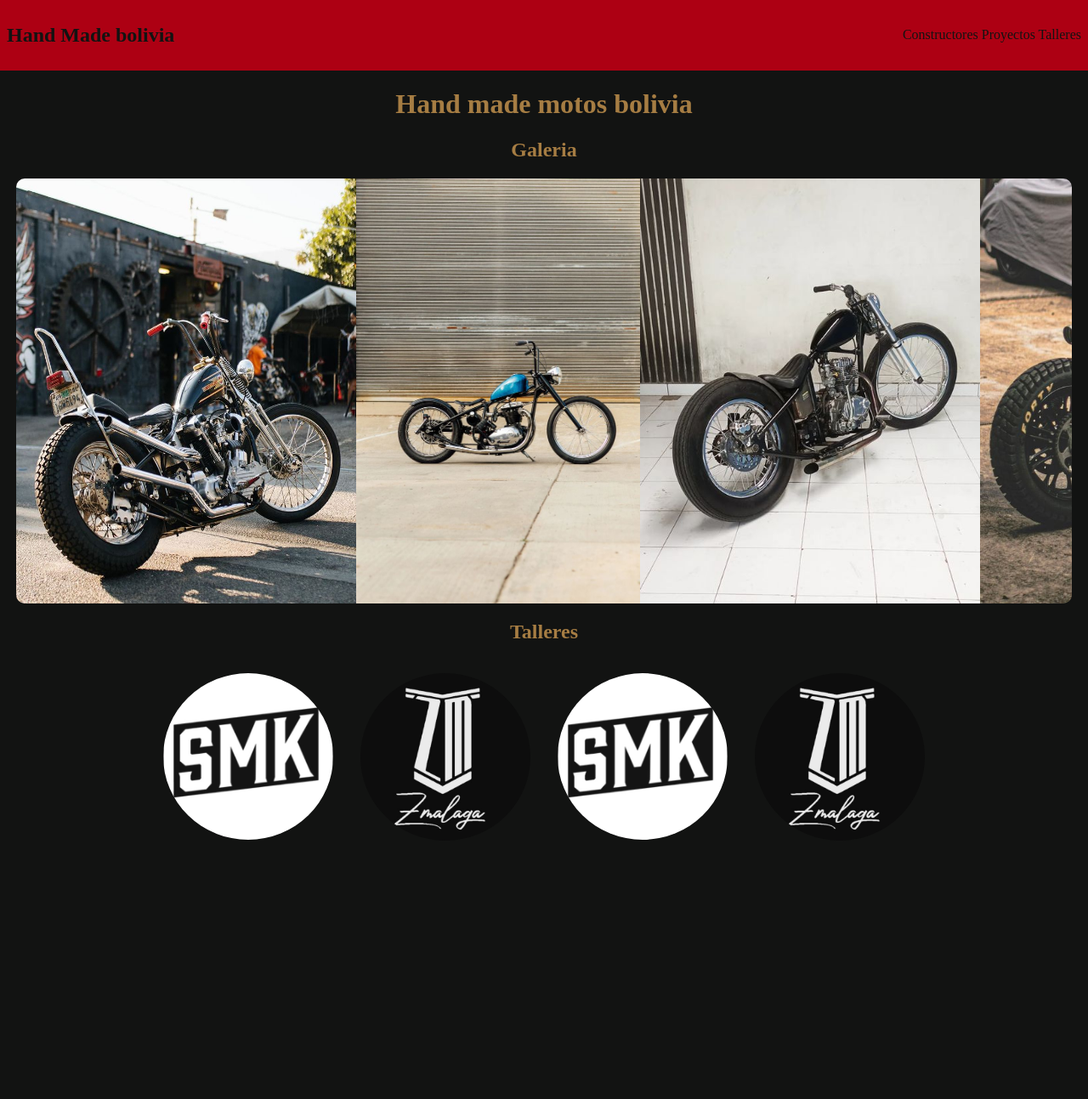
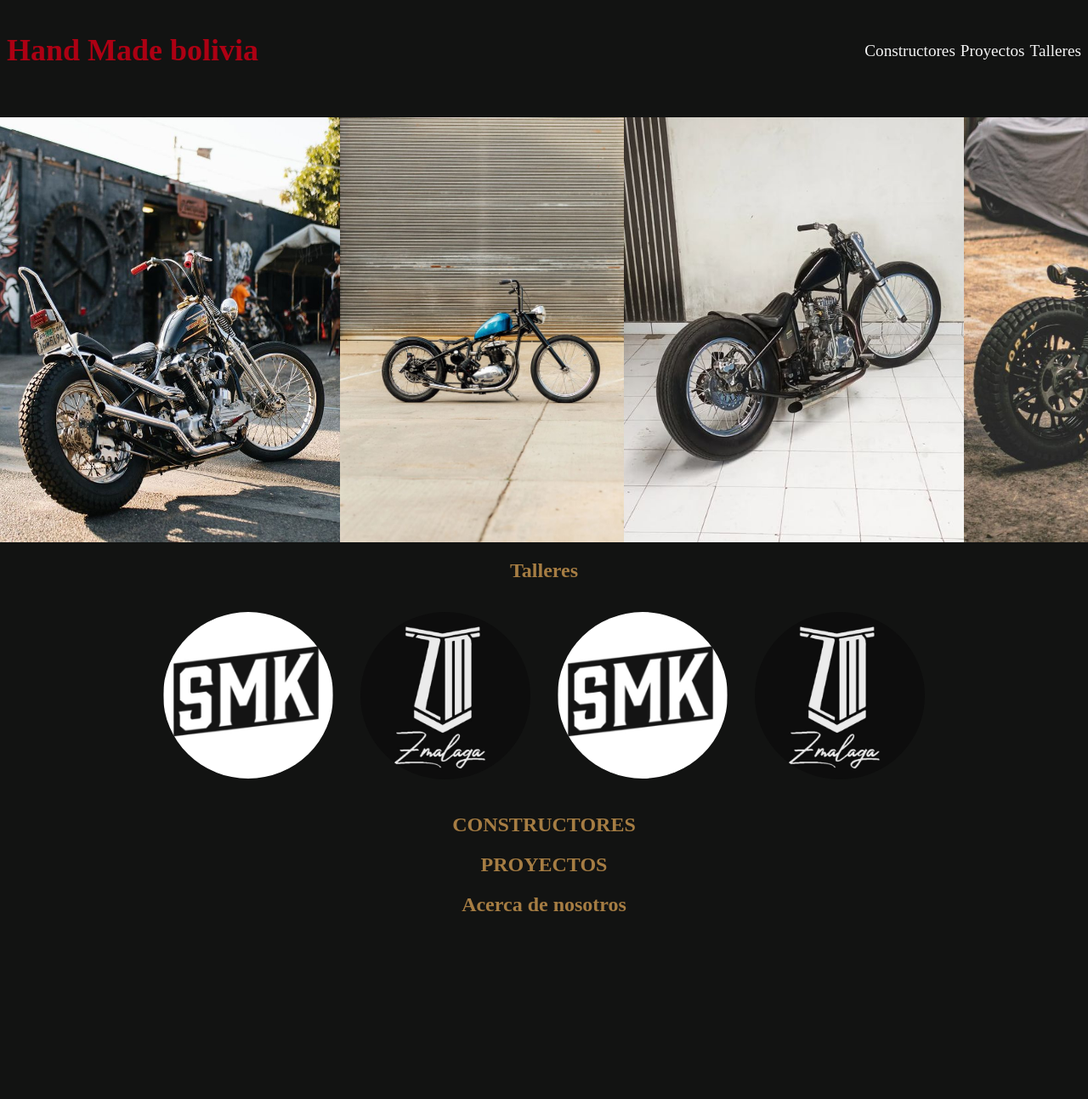
Before and after one commit to jsanchezb34/HandMadeCommunity, a plain HTML site: page index.html in a window 1280 px wide. Shown: the top 1293 px of the page at 85% size. After the commit the page ends 1098 px from the top, so only its background shows below. Drawn offline with Linux system fonts and the light colour scheme; a web font is replaced by a local one.

Commit message:
ultima mejora de 23/01

```diff
--- a/index.html
+++ b/index.html
@@ -20,7 +20,7 @@
         <h1>Hand made motos bolivia</h1>
 
         <section id="galeria">
-            <h2>Galeria</h2>
+            <h2></h2>
             <section class="slide">
             <img src="images/moto1.jpeg" alt="moto1">
             <img src="images/moto2.jpeg" alt="">
@@ -50,11 +50,19 @@
                 </section>
         </section>
 
-    </main>
+        <section id="CONSTRUCTORES">
+            <H2>CONSTRUCTORES</H2>
+        </section>
+
+        <section id="proyectos">
+            <h2>PROYECTOS</h2>
+        </section>
+
 
     <footer>
         <section>
             <h2>Acerca de nosotros</h2>
+
         </section>
 
     </footer>
--- a/styles.css
+++ b/styles.css
@@ -22,19 +22,22 @@ body {
     text-align: center;
 }
 
+main h1 {
+    display: none;
+}
 
 header {
     display: flex;
     justify-content: space-between;
     align-items: center;
-    background-color: var(--color-accent1);
-    color: var(--color-main);
+    color: var(--color-accent1);
     padding: .5rem;
+    font-size: 1.5rem;
 }
 
 nav a{
-    color: var(--color-main);
-    text-shadow: #f5f5f5;
+    color: var(--color-secondary);
+    font-size: 1.2REM;
     text-decoration: none;
 }
 
@@ -59,14 +62,15 @@ h1, h1, h3 {
 }
 
 
+
+
 .slide {
     display: flex;
     justify-self: center;
     height: 500px;
     width: auto;
     overflow-x: auto;
-    max-width: 97%;
-    border-radius: 10px;
+    max-width: 100%;
 }
 
 /*Slide de talleres*/
@@ -78,6 +82,7 @@ h1, h1, h3 {
     width: auto;
     overflow-x: auto;
     max-width: 97%;
+    height: auto;
 }
 
 .slidetalleres img {
```
